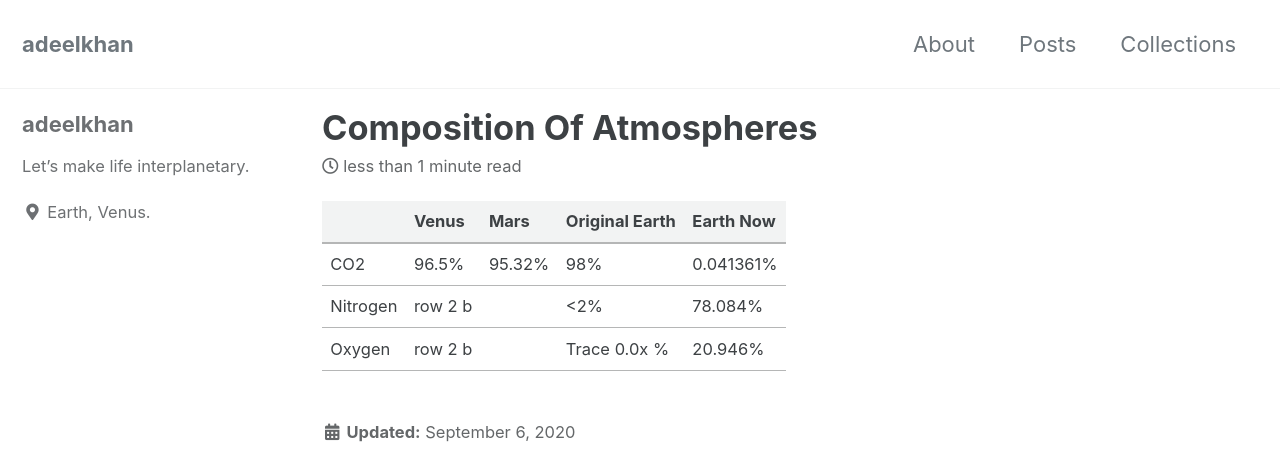
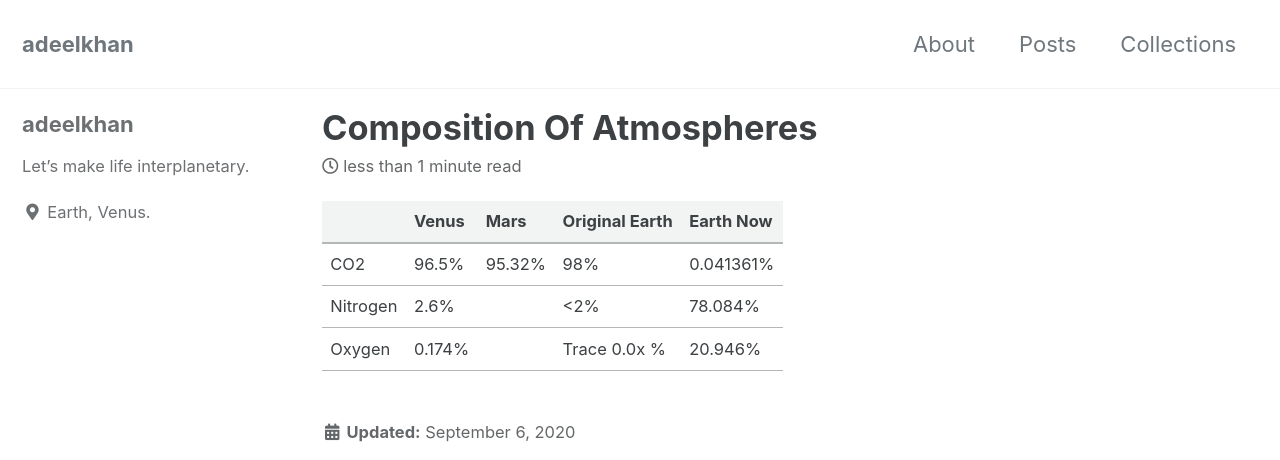
Before and after one commit to stellardreams/stellardreams.github.io, a Jekyll site: the page built from _posts/2020-09-06-Composition-of-Atmospheres.md, in a window 1280 px wide. Shown: the top 460 px of the page. Built offline with Jekyll 4.4.1, drawn with Linux system fonts in a browser that asks for light colours; cached includes are drawn as plain includes.

Commit message:
Update 2020-09-06-Composition-of-Atmospheres.md

```diff
--- a/_posts/2020-09-06-Composition-of-Atmospheres.md
+++ b/_posts/2020-09-06-Composition-of-Atmospheres.md
@@ -1,5 +1,5 @@
 | | Venus  | Mars |Original Earth | Earth Now |
 | ------------- | ------------- | ------------- | ------------- |------------- |
 | CO2 | 96.5% | 95.32%  | 98%  | 0.041361% |
-| Nitrogen | row 2 b  |  | <2% | 78.084% |
-| Oxygen | row 2 b  |  | Trace 0.0x % | 20.946% |
+| Nitrogen | 2.6%  |  | <2% | 78.084% |
+| Oxygen | 0.174%  |  | Trace 0.0x % | 20.946% |
```
